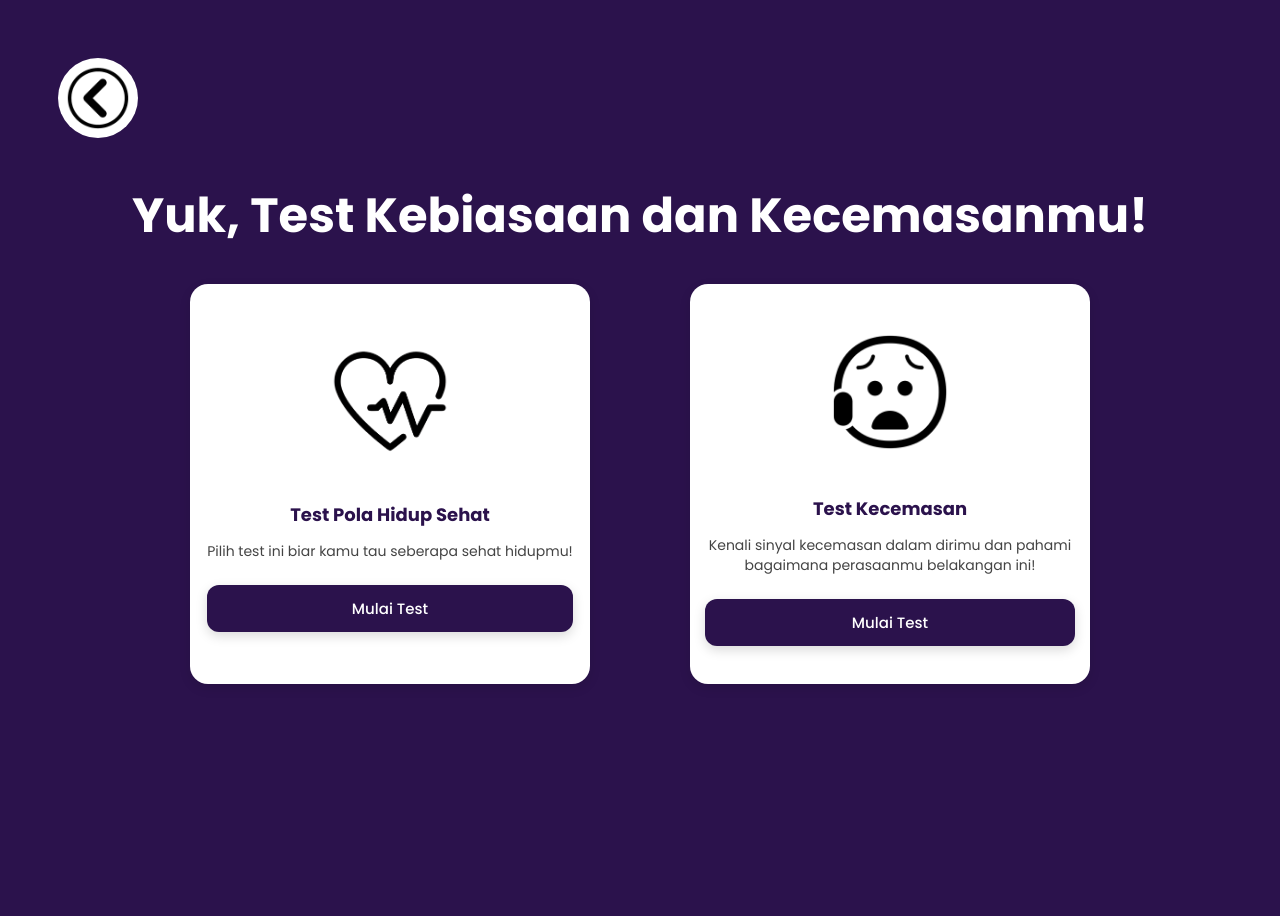
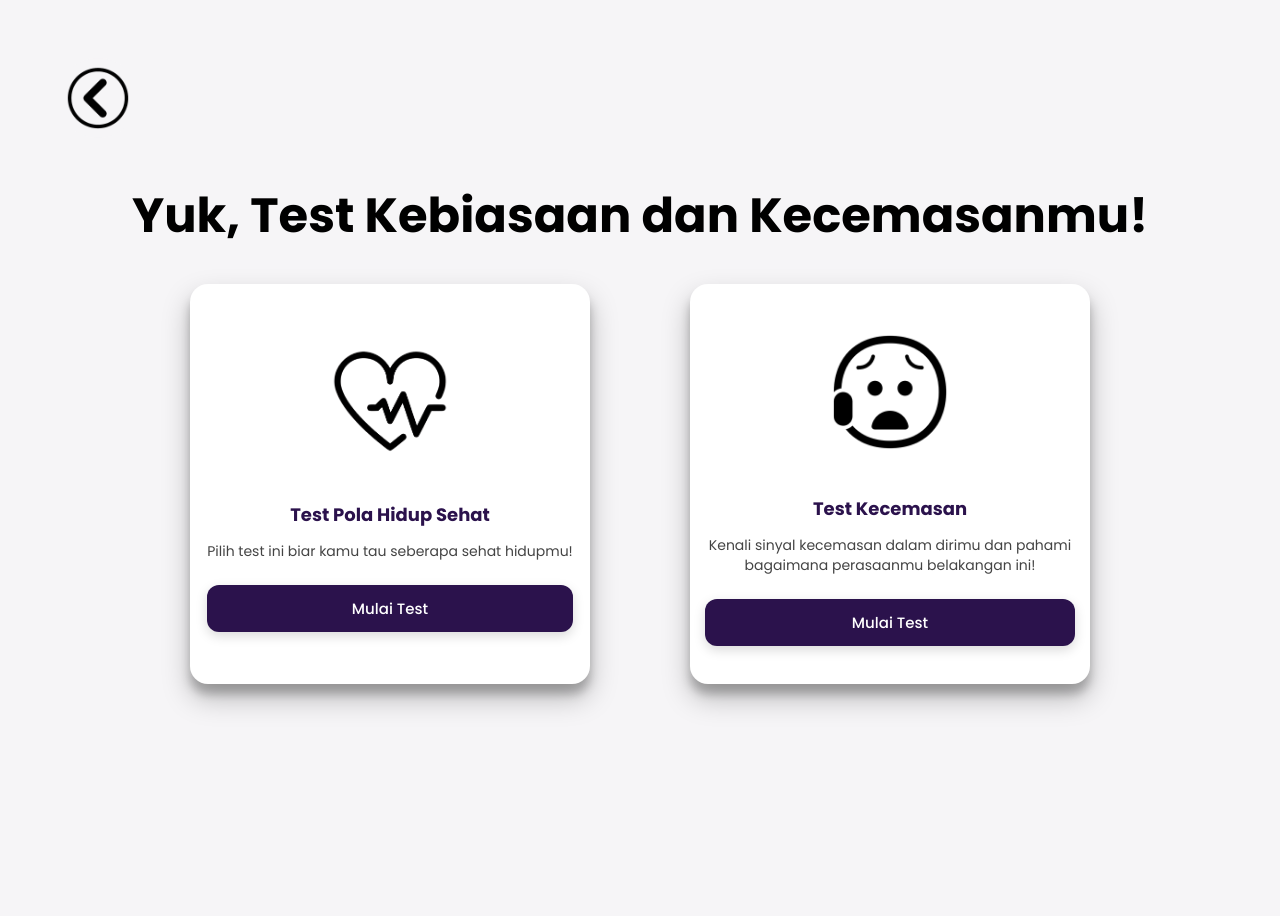
Before and after one commit to rezaputriawalia/projectPraktikumPemweb, a PHP site: page /test.php in a window 1280 px wide. Run offline with PHP 8.4, Linux system fonts and the light colour scheme.

Commit message:
ubah css

```diff
--- a/css/test.css
+++ b/css/test.css
@@ -2,7 +2,7 @@ body{
     height: 100vh;
     /* background-color: #522b5b57; */
     /* background-color: #864f6cbd; */
-    background-color: #2b124c;
+    background-color: #f6f5f7;
     font-family: "Poppins";
     padding: 50px;
 }
@@ -21,12 +21,12 @@ body{
 }
 
 .judul{
-    color: #ffffff;
+    color: #000000;
     font-size: 24px;
 }
 
 .back{
-    background-color: white;
+    background-color: #f6f5f7;
     border-radius: 100%;
     width: 80px;
     height: 80px;
@@ -38,11 +38,12 @@ body{
 }
 
 .card {
+    box-shadow: 0 14px 28px rgba(0, 0, 0, 0.25), 0 10px 10px rgba(0, 0, 0, 0.22);
     width: 400px;
     height: 400px;
     background: #fff;
     border-radius: 18px;
-    box-shadow: 0 4px 12px rgba(0,0,0,0.1);
+    /* box-shadow: 0 4px 12px rgba(0,0,0,0.1); */
     transition: 0.3s;
 
     display: flex;
```
